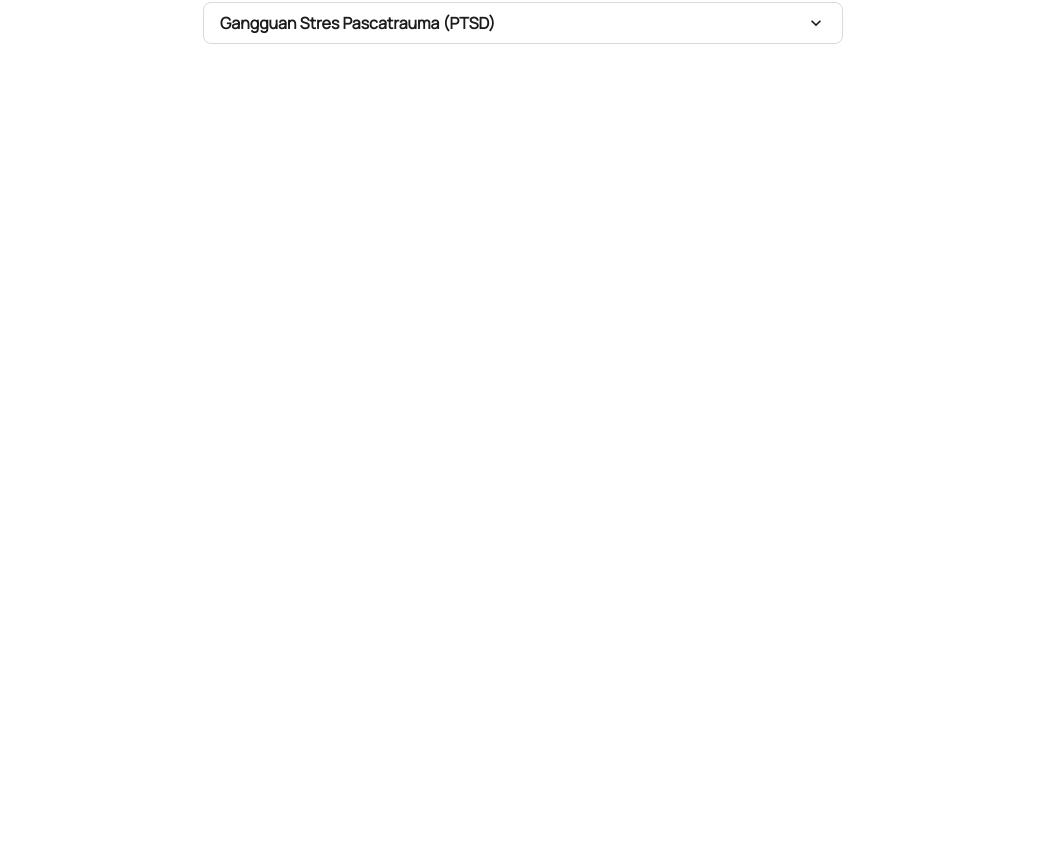
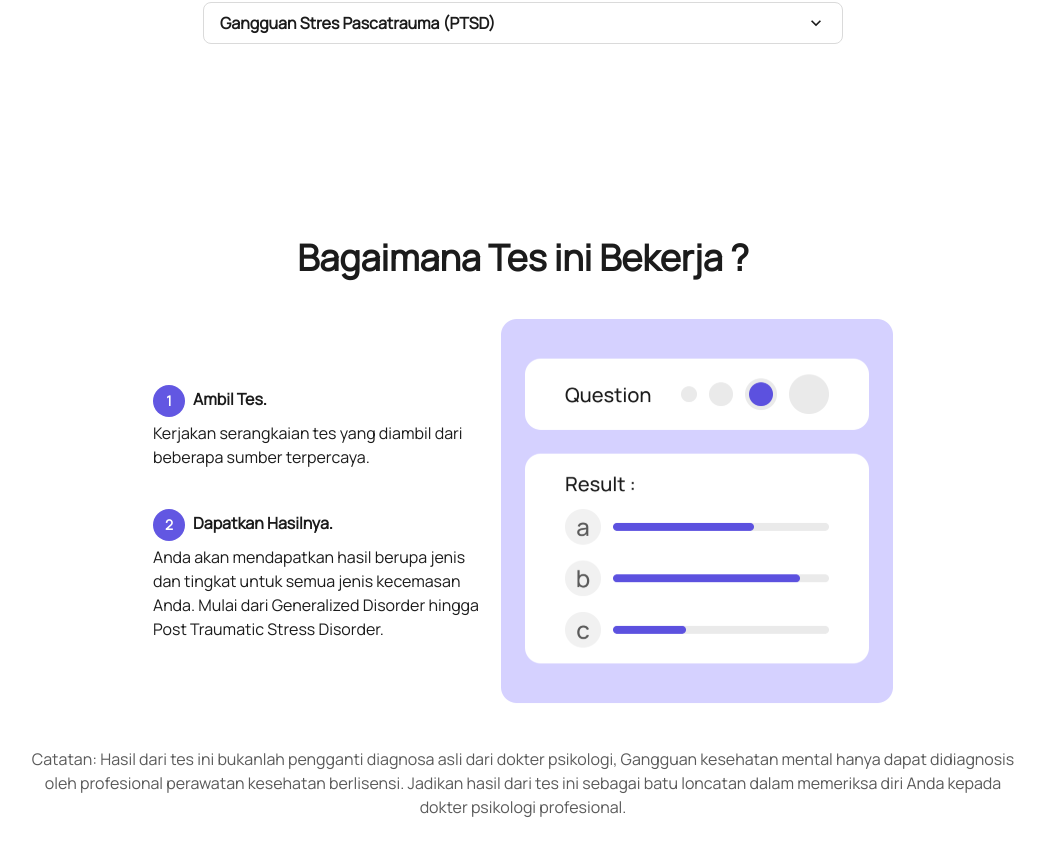
Before and after one commit to ardyutama/anxietest-frontend, a React (Create React App) app: page / in a window 1280 px wide. Shown: the part 1037-1893 px from the top of the page, without its empty margins (117-1162 px from the left). Before the commit the page ends 1177 px from the top, so only its background shows below. Built offline with nearby package versions, Linux system fonts and the light colour scheme.

Commit message:
feat: Create Component - How it works (#31)
Fixes #4

Co-authored-by: Ardy Utama

```diff
--- a/src/components/Content/about-anxiety.json
+++ b/src/components/Content/about-anxiety.json
@@ -21,6 +21,16 @@
         "title": "Gangguan Stres Pascatrauma (PTSD)",
         "content": "Post-Traumatic Stress Disorder (PTSD) adalah gangguan kecemasan yang muncul pada seseorang yang pernah mengalami kejadian traumatis atau berada di situasi berbahaya yang mengancam nyawa. Contohnya, tinggal di daerah konflik atau perang, terkena bencana alam, atau korban kekerasan. Orang yang menderita PTSD sering kali susah untuk melupakan pengalaman traumatisnya, baik terlintas dalam benak atau saat bermimpi, yang kemudian membuatnya merasa bersalah, terisolasi, dan sulit bersosialisasi dengan orang lain."
       }
+    ],
+    "HowTo" : [
+      {
+        "title": "Ambil Tes.",
+        "content": "Kerjakan serangkaian tes yang diambil dari beberapa sumber terpercaya."
+      },
+      {
+        "title": "Dapatkan Hasilnya.",
+        "content": "Anda akan mendapatkan hasil berupa jenis dan tingkat untuk semua jenis kecemasan Anda. Mulai dari Generalized Disorder hingga Post Traumatic Stress Disorder."
+      }
     ]
   }
 }
--- /dev/null
+++ b/src/components/how-it-works/index.jsx
@@ -0,0 +1,55 @@
+import { Box, Circle, Flex, Heading, Image, Text } from "@chakra-ui/react";
+import Content from "../../components/Content/about-anxiety.json";
+const HowItWorks = () => {
+  const footer =
+    "Catatan: Hasil dari tes ini bukanlah pengganti diagnosa asli dari dokter psikologi, Gangguan kesehatan mental hanya dapat didiagnosis oleh profesional perawatan kesehatan berlisensi. Jadikan hasil dari tes ini sebagai batu loncatan dalam memeriksa diri Anda kepada dokter psikologi profesional.";
+
+  const Title = ({ header, content, item }) => {
+    return (
+      <Box display="flex" flexDirection="column" maxW="330">
+        <Flex alignItems="center" gap="8px" pb="4px">
+          <Circle bg="main.primary" color="white" p={4} size="24px">
+            <Heading fontSize="14px" textColor="white">
+              {item}
+            </Heading>
+          </Circle>
+          <Heading fontSize="16" pb={1}>
+            {header}
+          </Heading>
+        </Flex>
+        <p>{content}</p>
+      </Box>
+    );
+  };
+  return (
+    <Box
+      display="flex"
+      flexDirection="column"
+      pt={24}
+      alignItems="center"
+      pb={44}
+      maxW="990px"
+    >
+      <Heading>Bagaimana Tes ini Bekerja ? </Heading>
+      <Box display="flex" pt={10} alignItems="center" gap={18} >
+        <Box display="flex" flexDirection="column" gap={10}>
+          {Content.data.HowTo.map((item, index) => {
+            return (
+              <Title
+                header={item.title}
+                content={item.content}
+                item={index + 1}
+              />
+            );
+          })}
+        </Box>
+        <Image src="/img/image-1.svg" />
+      </Box>
+      <Text textAlign="center" pt={10} color="#5A5A5A" >
+        {footer}
+      </Text>
+    </Box>
+  );
+};
+
+export default HowItWorks;
--- a/src/pages/landing-page/index.jsx
+++ b/src/pages/landing-page/index.jsx
@@ -1,12 +1,13 @@
 import { Container } from "@chakra-ui/react";
 import HeroBanner from "../../components/HeroBanner";
 import AboutUs from "../../components/about-us";
-
+import HowItWorks from "../../components/how-it-works";
 const LandingPage = () => {
   return (
     <Container display="flex" flexDirection="column" alignItems="center" maxW="-moz-max-content" px={16}>
       <HeroBanner />
       <AboutUs />
+      <HowItWorks />
     </Container>
   );
 };
```
Also changed, not shown: public/img/image-1.svg (added).
